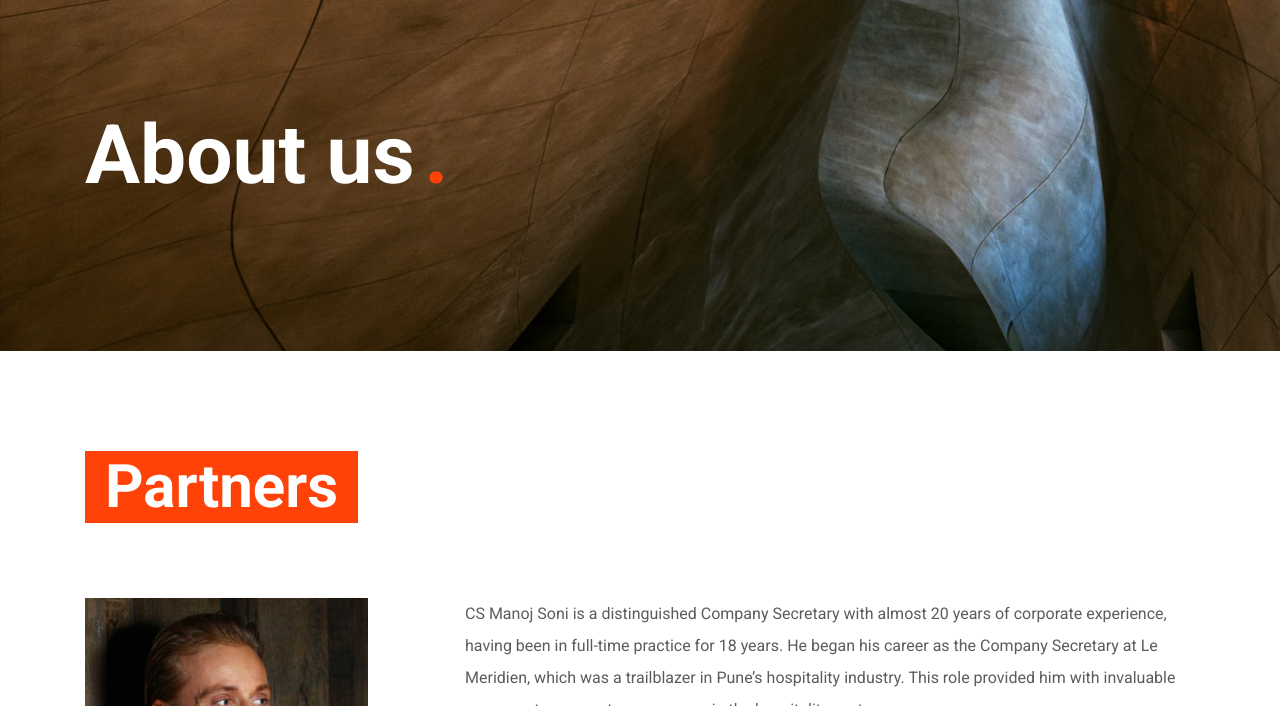
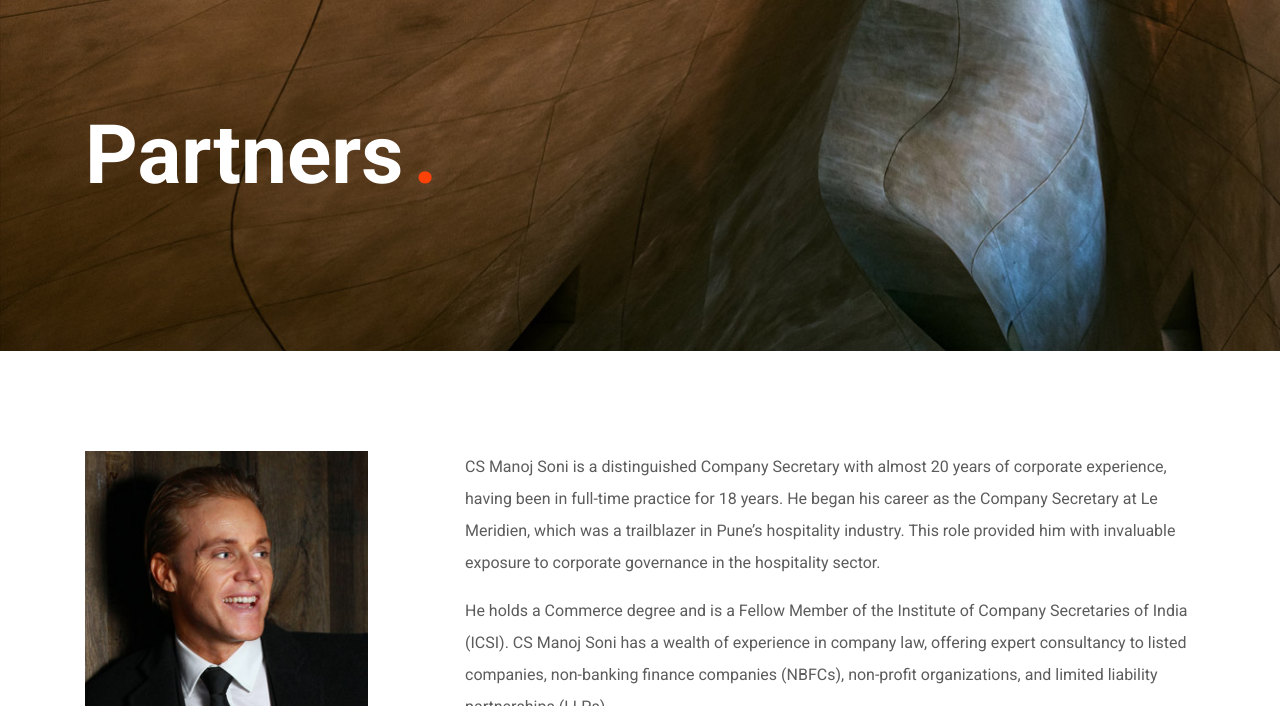
Before and after one commit to suraj-redxcel/mv-assoc, a plain HTML site: page partners.html in a window 1280 px wide. Shown: the part 94-800 px from the top of the page. Drawn offline with nearby package versions, Linux system fonts and the light colour scheme.

Commit message:
fixed page title

```diff
--- a/partners.html
+++ b/partners.html
@@ -63,7 +63,7 @@
 	<!-- Page header section start -->
 	<section class="page-header-section set-bg" data-setbg="img/header-bg.jpg">
 		<div class="container">
-			<h1 class="header-title">About us<span>.</span></h1>
+			<h1 class="header-title">Partners<span>.</span></h1>
 		</div>
 	</section>
 	<!-- Page header section end -->
@@ -72,9 +72,6 @@
 	<!-- Team section start -->
 	<section class="team-section spad">
 		<div class="container">
-			<div class="section-title mb100">
-				<h1>Partners</h1>
-			</div>
 			<div class="row mb-5">
 				<div class="col-md-4">
 					<div class="team-member">
```
